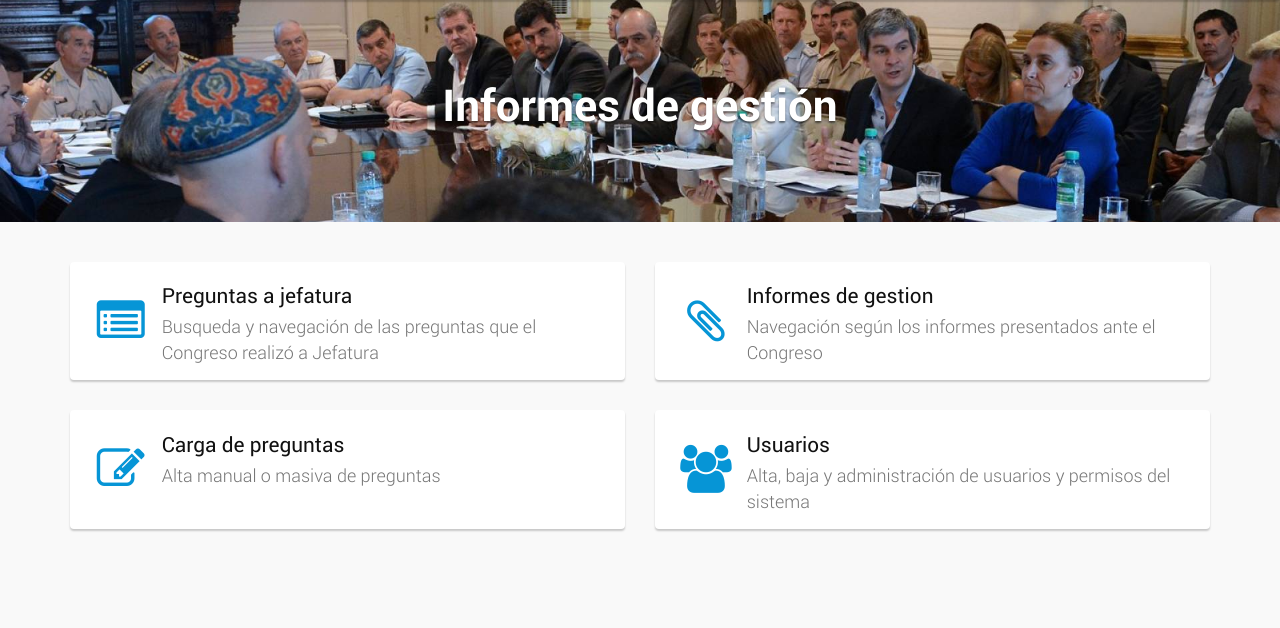
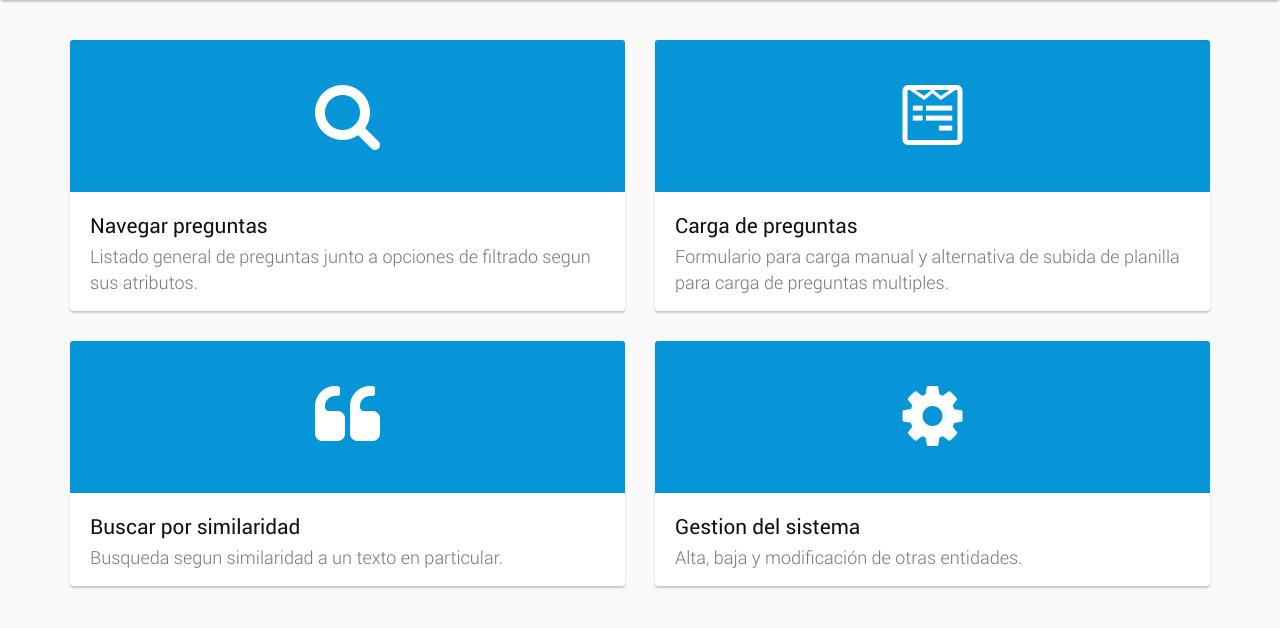
Before and after one commit to kant/buscador-srpa, a Python web app: template server/app/templates/home.html in a window 1280 px wide. Shown: the part 72-700 px from the top of the page. Run offline with Jinja, Linux system fonts and the light colour scheme; the template is opened without the code that fills it, so the values that code supplies are empty.

Commit message:
Rediseño home

```diff
--- /dev/null
+++ b/server/app/templates/full_text_query.html
@@ -0,0 +1,5 @@
+{% extends "base.html" %}
+
+{% block main %}
+
+{% endblock %}
--- a/server/app/templates/home.html
+++ b/server/app/templates/home.html
@@ -1,81 +1,44 @@
 {% extends "base.html" %}
 {% block main %}
-    <section class="jumbotron" style="background-image: url('{{ url_for('static', filename='img/jefatura.jpg') }}');">
-        <div class="jumbotron_body">
-            <div class="container">
-                <div class="row">
-                    <div class="col-md-12">
-                        <h1 class="text-center">Informes de gestión</h1>
-                    </div>
-                </div>
-            </div>
-        </div>
-    </section>
-
     <section class="container-fluid">
         <div class="row panels-row">
 
             <div class="col-xs-12 col-sm-6">
-                <a class="panel panel-default" href="/preguntas">
+                <a class="panel panel-default panel-icon" href="{{ url_for('search') }}">
+                    <div class="panel-heading hidden-xs"><i class="fa fa-search"></i></div>
                     <div class="panel-body">
-                        <div class="media">
-                            <div class="media-left padding-20">
-                                <i class="fa fa-list-alt fa-fw fa-3x text-primary"></i>
-                            </div>
-                            <div class="media-body">
-                                <h3>Preguntas a jefatura</h3>
-                                <p class="text-muted">Busqueda y navegación de las preguntas que el Congreso realizó a
-                                    Jefatura</p>
-                            </div>
-                        </div>
+                        <h3><span class="visible-xs-inline"><i class="fa fa-search text-secondary"></i>&nbsp;</span>Navegar preguntas</h3>
+                        <p class="text-muted">Listado general de preguntas junto a opciones de filtrado segun sus atributos.</p>
                     </div>
                 </a>
             </div>
 
             <div class="col-xs-12 col-sm-6">
-                <a class="panel panel-default" href="/informes">
+                <a class="panel panel-default panel-icon" href="{{ url_for('question_form') }}">
+                    <div class="panel-heading hidden-xs"><i class="fa fa-wpforms"></i></div>
                     <div class="panel-body">
-                        <div class="media">
-                            <div class="media-left padding-20">
-                                <i class="fa fa-paperclip fa-fw fa-3x text-primary"></i>
-                            </div>
-                            <div class="media-body">
-                                <h3>Informes de gestion</h3>
-                                <p class="text-muted">Navegación según los informes presentados ante el Congreso</p>
-                            </div>
-                        </div>
+                        <h3><span class="visible-xs-inline"><i class="fa fa-wpforms text-secondary"></i>&nbsp;</span>Carga de preguntas</h3>
+                        <p class="text-muted">Formulario para carga manual y alternativa de subida de planilla para carga de preguntas multiples.</p>
                     </div>
                 </a>
             </div>
 
             <div class="col-xs-12 col-sm-6">
-                <a class="panel panel-default" href="/carga">
+                <a class="panel panel-default panel-icon" href="{{ url_for('full_text_query') }}">
+                    <div class="panel-heading hidden-xs"><i class="fa fa-quote-left"></i></div>
                     <div class="panel-body">
-                        <div class="media">
-                            <div class="media-left padding-20">
-                                <i class="fa fa-edit fa-fw fa-3x text-primary"></i>
-                            </div>
-                            <div class="media-body">
-                                <h3>Carga de preguntas</h3>
-                                <p class="text-muted">Alta manual o masiva de preguntas</p>
-                            </div>
-                        </div>
+                        <h3><span class="visible-xs-inline"><i class="fa fa-quote-left text-secondary"></i>&nbsp;</span>Buscar por similaridad</h3>
+                        <p class="text-muted">Busqueda segun similaridad a un texto en particular.</p>
                     </div>
                 </a>
             </div>
 
             <div class="col-xs-12 col-sm-6">
-                <a class="panel panel-default" href="/usuarios">
+                <a class="panel panel-default panel-icon" href="{{ url_for('management') }}">
+                    <div class="panel-heading hidden-xs"><i class="fa fa-gear"></i></div>
                     <div class="panel-body">
-                        <div class="media">
-                            <div class="media-left padding-20">
-                                <i class="fa fa-users fa-fw fa-3x text-primary"></i>
-                            </div>
-                            <div class="media-body">
-                                <h3>Usuarios</h3>
-                                <p class="text-muted">Alta, baja y administración de usuarios y permisos del sistema</p>
-                            </div>
-                        </div>
+                        <h3><span class="visible-xs-inline"><i class="fa fa-gear text-secondary"></i>&nbsp;</span>Gestion del sistema</h3>
+                        <p class="text-muted">Alta, baja y modificación de otras entidades.</p>
                     </div>
                 </a>
             </div>
--- /dev/null
+++ b/server/app/templates/management.html
@@ -0,0 +1,5 @@
+{% extends "base.html" %}
+
+{% block main %}
+
+{% endblock %}
--- /dev/null
+++ b/server/app/templates/search.html
@@ -0,0 +1,5 @@
+{% extends "base.html" %}
+
+{% block main %}
+
+{% endblock %}
```
Also changed, not shown: server/app/routes.py (+15 -0 lines).
